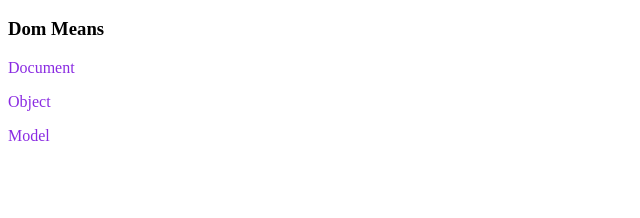
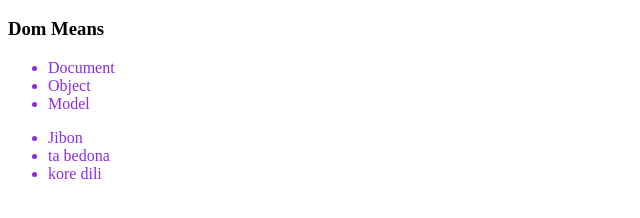
Before and after one commit to sifat70/milestone-5, a plain HTML site: page module-24/index.html in a window 1280 px wide. Shown: the part 120-338 px from the top of the page, without its empty margins (0-640 px from the left). Drawn offline with Linux system fonts and the light colour scheme.

Commit message:
tuktak added

```diff
--- a/module-24/index.html
+++ b/module-24/index.html
@@ -1,5 +1,6 @@
 <!DOCTYPE html>
 <html lang="en">
+
 <head>
     <meta charset="UTF-8">
     <meta name="viewport" content="width=device-width, initial-scale=1.0">
@@ -9,19 +10,38 @@
 
     </style>
 </head>
+
 <body>
-    <header><h1>hello dom khela hobbe</h1></header>
+    <header>
+        <h1>hello dom khela hobbe</h1>
+    </header>
     <main>
         <h1>Hello I am start Dom Mission</h1>
         <h3>Dom Means</h3>
-        <p>Document</p>
-        <p>Object</p>
-        <p>Model</p>
+        <ul>
+            <li>Document</li>
+            <li>Object</li>
+            <li>Model</li>
+        </ul>
+        <ul>
+            <li>Jibon</li>
+            <li>ta bedona</li>
+            <li>kore dili</li>
+        </ul>
     </main>
 
     <script src="js/dom.js"></script>
     <script>
-        console.log(document);
+        const liCollection = document.getElementsByTagName('p');
+        for (const li of liCollection) {
+            console.log(li.innerText);
+        }
+
+        const hcollection = document.getElementsByTagName('h1');
+        for (const h1 of hcollection) {
+            console.log(h1.innerText);
+        }
     </script>
 </body>
+
 </html>
--- a/module-24/styles/style.css
+++ b/module-24/styles/style.css
@@ -1,6 +1,6 @@
 h1 {
     color: blue;
 }
-p{
+li{
     color: blueviolet;
 }
```
